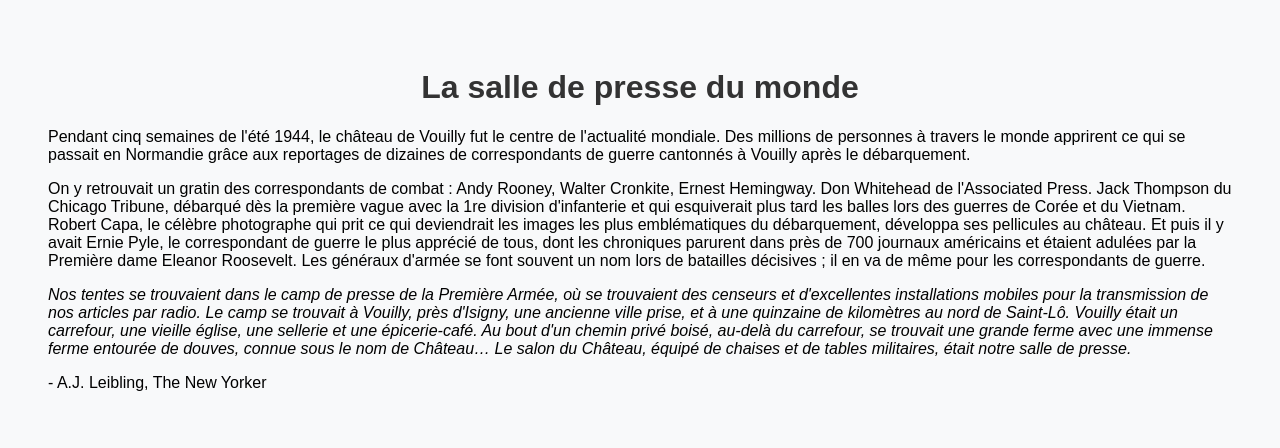
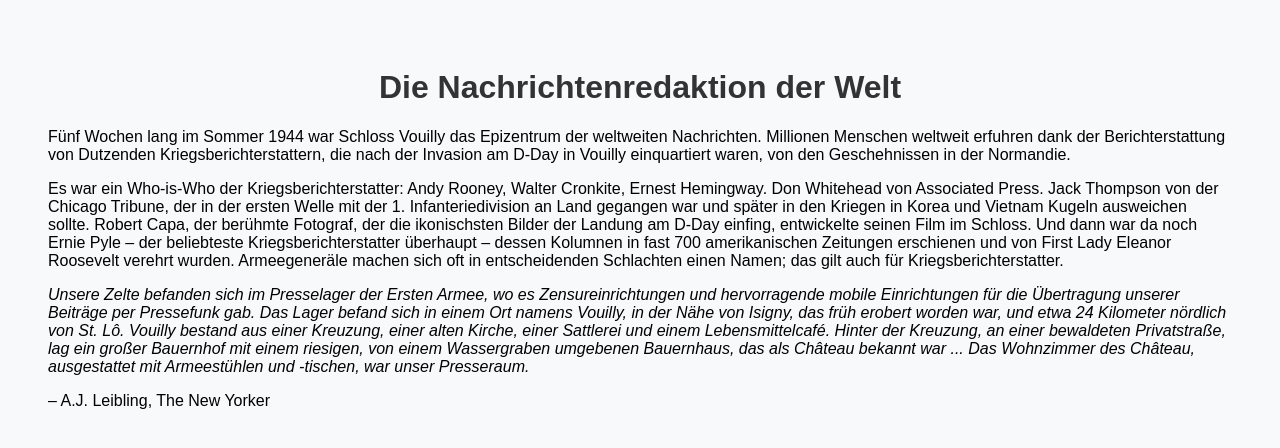
Before and after one commit to First-Army-DDAY/GR-Worlds-Newsroom, a plain HTML site: page index.html in a window 1280 px wide. Drawn offline with Linux system fonts and the light colour scheme.

Commit message:
Update index.html

```diff
--- a/index.html
+++ b/index.html
@@ -2,7 +2,7 @@
 <html lang="en">
 <head>
   <meta charset="UTF-8">
-  <title>French Translation-The World's Newsroom</title>
+  <title>German Translation-The World's Newsroom</title>
   <style>
     body {
       font-family: Arial, sans-serif;
@@ -18,12 +18,12 @@
   </style>
 </head>
 <body>
-  <h1>La salle de presse du monde</h1>
-  <p>Pendant cinq semaines de l'été 1944, le château de Vouilly fut le centre de l'actualité mondiale. Des millions de personnes à travers le monde apprirent ce qui se passait en Normandie grâce aux reportages de dizaines de correspondants de guerre cantonnés à Vouilly après le débarquement.</p>
-   <p>On y retrouvait un gratin des correspondants de combat : Andy Rooney, Walter Cronkite, Ernest Hemingway. Don Whitehead de l'Associated Press. Jack Thompson du Chicago Tribune, débarqué dès la première vague avec la 1re division d'infanterie et qui esquiverait plus tard les balles lors des guerres de Corée et du Vietnam. Robert Capa, le célèbre photographe qui prit ce qui deviendrait les images les plus emblématiques du débarquement, développa ses pellicules au château. Et puis il y avait Ernie Pyle, le correspondant de guerre le plus apprécié de tous, dont les chroniques parurent dans près de 700 journaux américains et étaient adulées par la Première dame Eleanor Roosevelt. Les généraux d'armée se font souvent un nom lors de batailles décisives ; il en va de même pour les correspondants de guerre.</p>
-<p><i>Nos tentes se trouvaient dans le camp de presse de la Première Armée, où se trouvaient des censeurs et d'excellentes installations mobiles pour la transmission de nos articles par radio. Le camp se trouvait à Vouilly, près d'Isigny, une ancienne ville prise, et à une quinzaine de kilomètres au nord de Saint-Lô. Vouilly était un carrefour, une vieille église, une sellerie et une épicerie-café. Au bout d'un chemin privé boisé, au-delà du carrefour, se trouvait une grande ferme avec une immense ferme entourée de douves, connue sous le nom de Château… Le salon du Château, équipé de chaises et de tables militaires, était notre salle de presse.</i></p>
+<h1>Die Nachrichtenredaktion der Welt</h1>
+<p>Fünf Wochen lang im Sommer 1944 war Schloss Vouilly das Epizentrum der weltweiten Nachrichten. Millionen Menschen weltweit erfuhren dank der Berichterstattung von Dutzenden Kriegsberichterstattern, die nach der Invasion am D-Day in Vouilly einquartiert waren, von den Geschehnissen in der Normandie.</p>
+<p>Es war ein Who-is-Who der Kriegsberichterstatter: Andy Rooney, Walter Cronkite, Ernest Hemingway. Don Whitehead von Associated Press. Jack Thompson von der Chicago Tribune, der in der ersten Welle mit der 1. Infanteriedivision an Land gegangen war und später in den Kriegen in Korea und Vietnam Kugeln ausweichen sollte. Robert Capa, der berühmte Fotograf, der die ikonischsten Bilder der Landung am D-Day einfing, entwickelte seinen Film im Schloss. Und dann war da noch Ernie Pyle – der beliebteste Kriegsberichterstatter überhaupt – dessen Kolumnen in fast 700 amerikanischen Zeitungen erschienen und von First Lady Eleanor Roosevelt verehrt wurden. Armeegeneräle machen sich oft in entscheidenden Schlachten einen Namen; das gilt auch für Kriegsberichterstatter.</p>
 
-<p>- A.J. Leibling, The New Yorker</p>
+<p><i>Unsere Zelte befanden sich im Presselager der Ersten Armee, wo es Zensureinrichtungen und hervorragende mobile Einrichtungen für die Übertragung unserer Beiträge per Pressefunk gab. Das Lager befand sich in einem Ort namens Vouilly, in der Nähe von Isigny, das früh erobert worden war, und etwa 24 Kilometer nördlich von St. Lô. Vouilly bestand aus einer Kreuzung, einer alten Kirche, einer Sattlerei und einem Lebensmittelcafé. Hinter der Kreuzung, an einer bewaldeten Privatstraße, lag ein großer Bauernhof mit einem riesigen, von einem Wassergraben umgebenen Bauernhaus, das als Château bekannt war ... Das Wohnzimmer des Château, ausgestattet mit Armeestühlen und -tischen, war unser Presseraum.</i></p>
+<p>– A.J. Leibling, The New Yorker</p>
 
 </body>
 </html>
```
